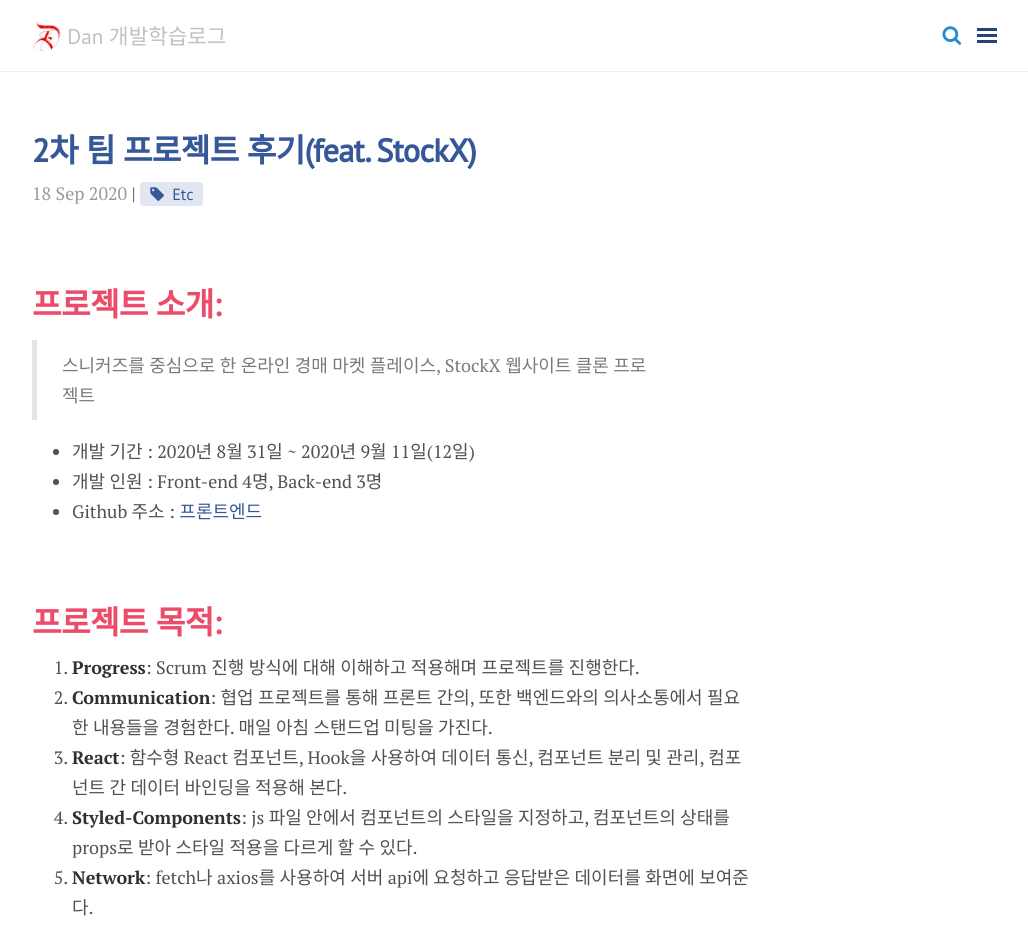
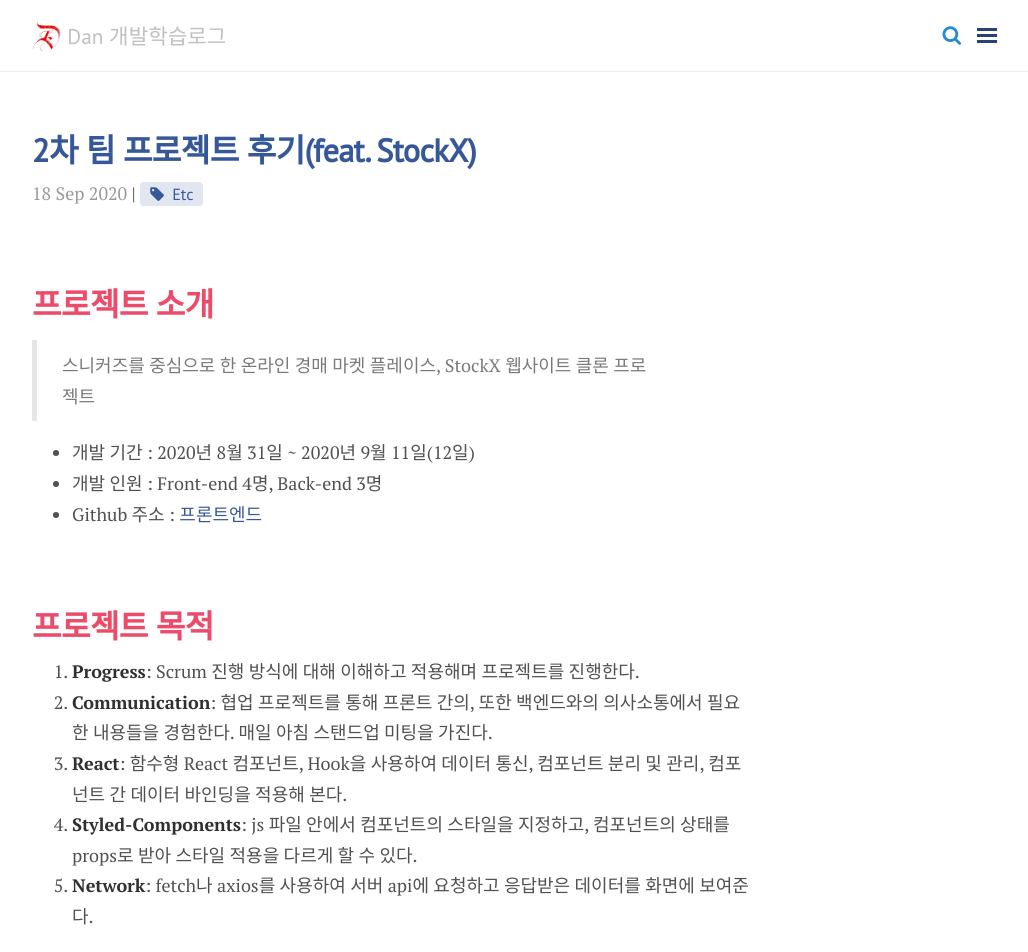
Before and after one commit to aleatorik/aleatorik.github.io, a Jekyll site: the page built from _posts/2020-09-18-review-second-team-project.md, in a window 1280 px wide and 1400 px high. Shown: the top 952 px of the window, without its empty margins (248-1276 px from the left). Built offline with Jekyll 4.4.1, drawn with Linux system fonts in a browser that asks for light colours; nearby versions of some CDN libraries; comment, search, counter and statistics services are not loaded.

Commit message:
chore: Re-adjust space between paragraphs

```diff
--- a/_posts/2020-09-18-review-second-team-project.md
+++ b/_posts/2020-09-18-review-second-team-project.md
@@ -7,7 +7,7 @@
 
 <br>
 
-# 프로젝트 소개:
+# 프로젝트 소개
 
 > 스니커즈를 중심으로 한 온라인 경매 마켓 플레이스, StockX 웹사이트 클론 프로젝트
 
@@ -17,7 +17,7 @@
 
 <br>
 
-# 프로젝트 목적:
+# 프로젝트 목적
 
 1. **Progress**: Scrum 진행 방식에 대해 이해하고 적용해며 프로젝트를 진행한다.
 2. **Communication**: 협업 프로젝트를 통해 프론트 간의, 또한 백엔드와의 의사소통에서 필요한 내용들을 경험한다. 매일 아침 스탠드업 미팅을 가진다.
--- a/_scss/component/_post.scss
+++ b/_scss/component/_post.scss
@@ -50,7 +50,7 @@
   }
 
   article {
-    line-height: 30px;
+    line-height: 1.7;
   }
 }
 
```
